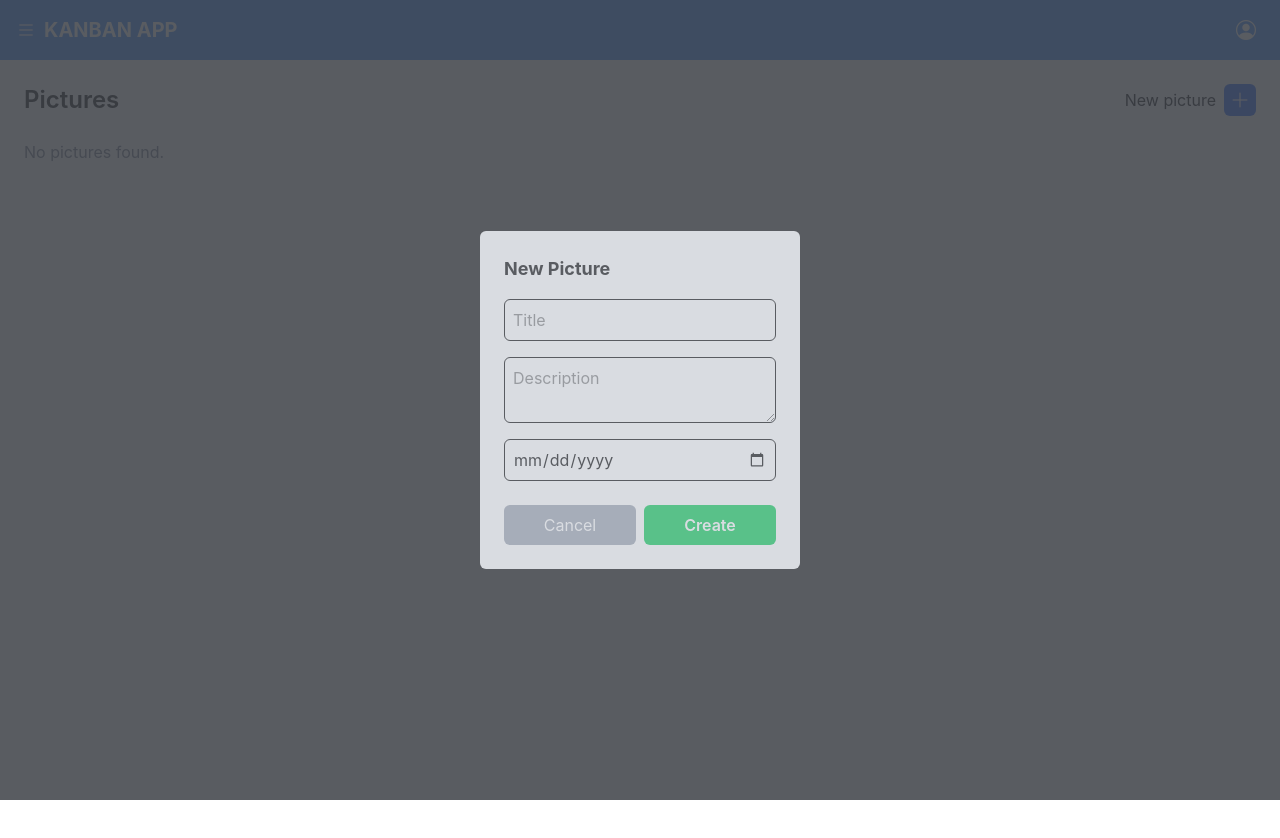
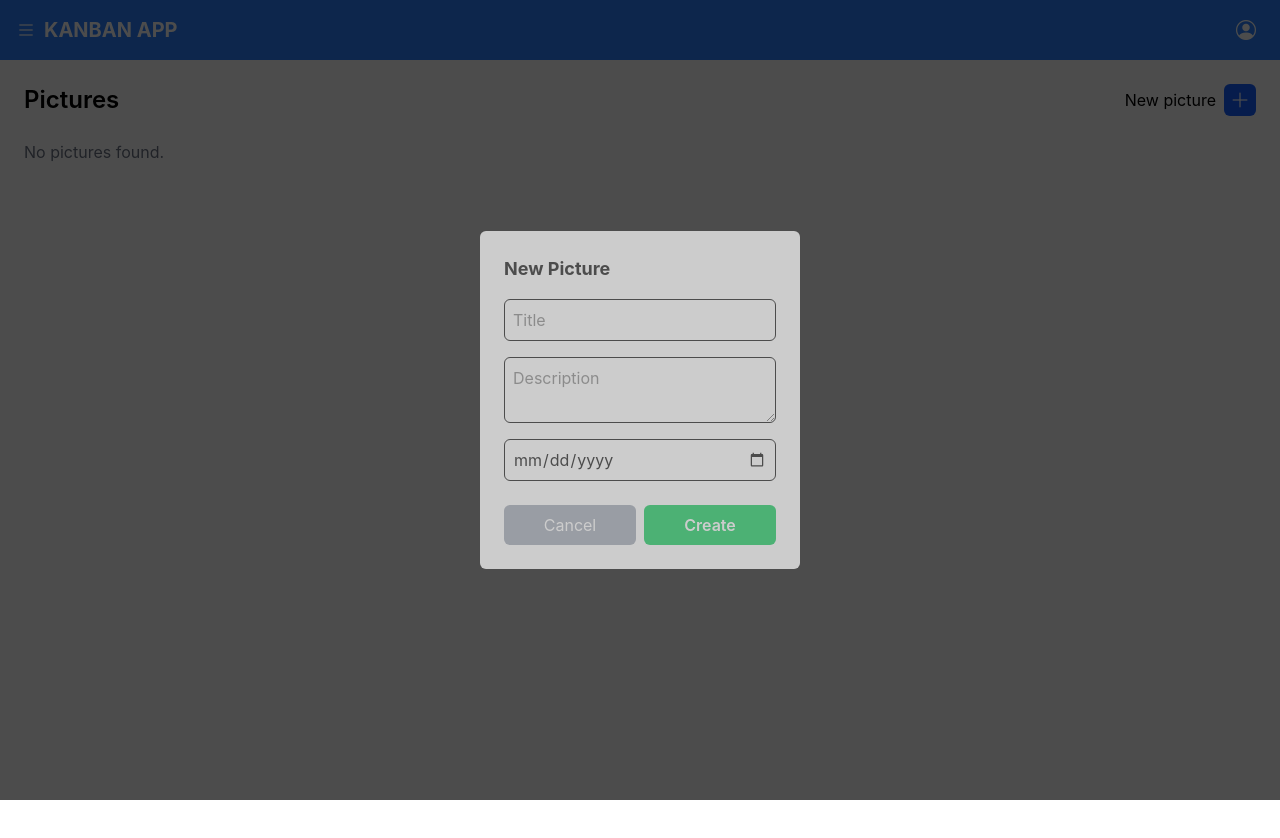
Before and after one commit to BarceloDev/kanban-app, a React (Vite) app: page /main in a window 1280 px wide. Both pictures are taken after a click on the button 1240 px from the left and 100 px from the top of the page. Shown: the top 838 px of the page. Built offline with nearby package versions, Linux system fonts and the light colour scheme.

Commit message:
Pictures quase finalizada. Popup de registro de quadros funcionando

```diff
--- /dev/null
+++ b/src/components/Dashboards.jsx
@@ -0,0 +1,7 @@
+export default function Dashboards() {
+  return (
+    <div>
+      <h1>Dashboards</h1>
+    </div>
+  );
+}
--- a/src/components/OptionScreen.jsx
+++ b/src/components/OptionScreen.jsx
@@ -3,6 +3,7 @@ import axios from "axios";
 import PopUp from "./PopUp";
 import NavBar from "./NavBar";
 import Pictures from "./Pictures";
+import Dashboards from "./Dashboards";
 
 export default function OptionScreen({ navBarOpen }) {
   const [popUpOpen, setPopUpOpen] = useState(false);
@@ -45,7 +46,7 @@ export default function OptionScreen({ navBarOpen }) {
       {/* Overlay para escurecer o fundo quando o popup abrir */}
       {popUpOpen && (
         <div
-          className="fixed inset-0 bg-gray-400 opacity-75 z-40"
+          className="fixed inset-0 bg-black/40 z-40"
           onClick={() => setPopUpOpen(false)}
         />
       )}
```
